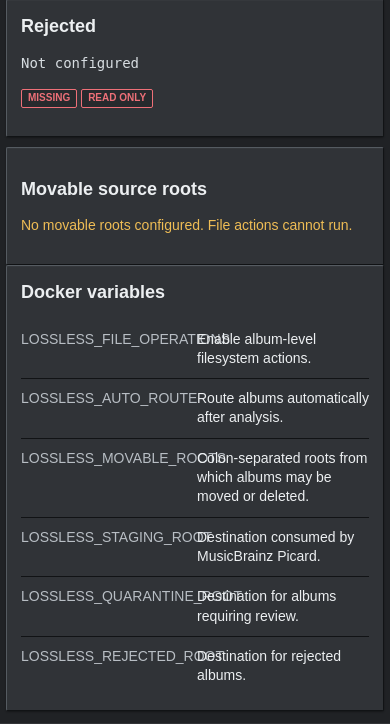
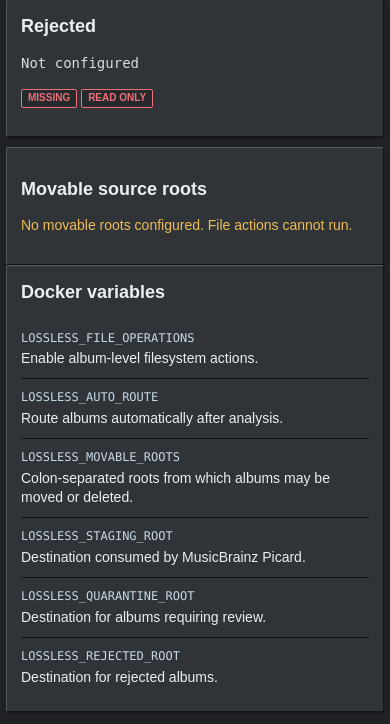
Before and after one commit to SpaceChips31/sonic-sentry, a FastAPI app: page /settings in a window 390 px wide. Shown: the part 623-1347 px from the top of the page. Run offline with FastAPI, Linux system fonts and the light colour scheme.

Commit message:
fix: align settings variable descriptions

```diff
--- a/app/static/desktop.css
+++ b/app/static/desktop.css
@@ -409,3 +409,25 @@ input[type="file"] {
     .release-actions form { justify-content: flex-start; }
     .operation-row { grid-template-columns: 1fr; gap: 2px; }
 }
+
+
+/* settings-variable-layout-fix-v1 */
+.settings-help dl div {
+    grid-template-columns: minmax(280px, 340px) minmax(0, 1fr);
+    gap: 18px;
+}
+.settings-help dt {
+    color: #c8d9e6;
+    font-family: Consolas, "Liberation Mono", monospace;
+    font-size: 12px;
+    overflow-wrap: anywhere;
+}
+.settings-help dd {
+    min-width: 0;
+}
+@media (max-width: 700px) {
+    .settings-help dl div {
+        grid-template-columns: 1fr;
+        gap: 3px;
+    }
+}
```
